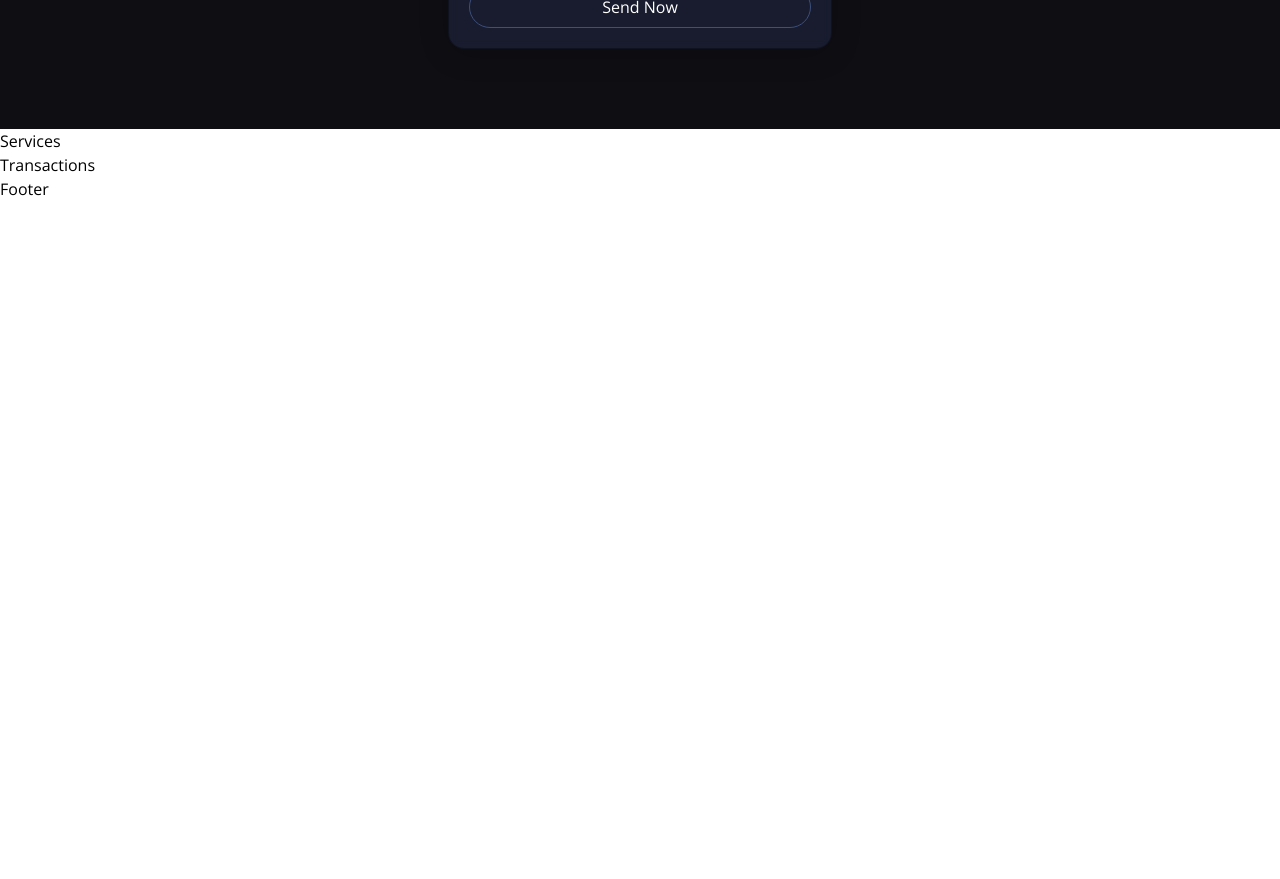
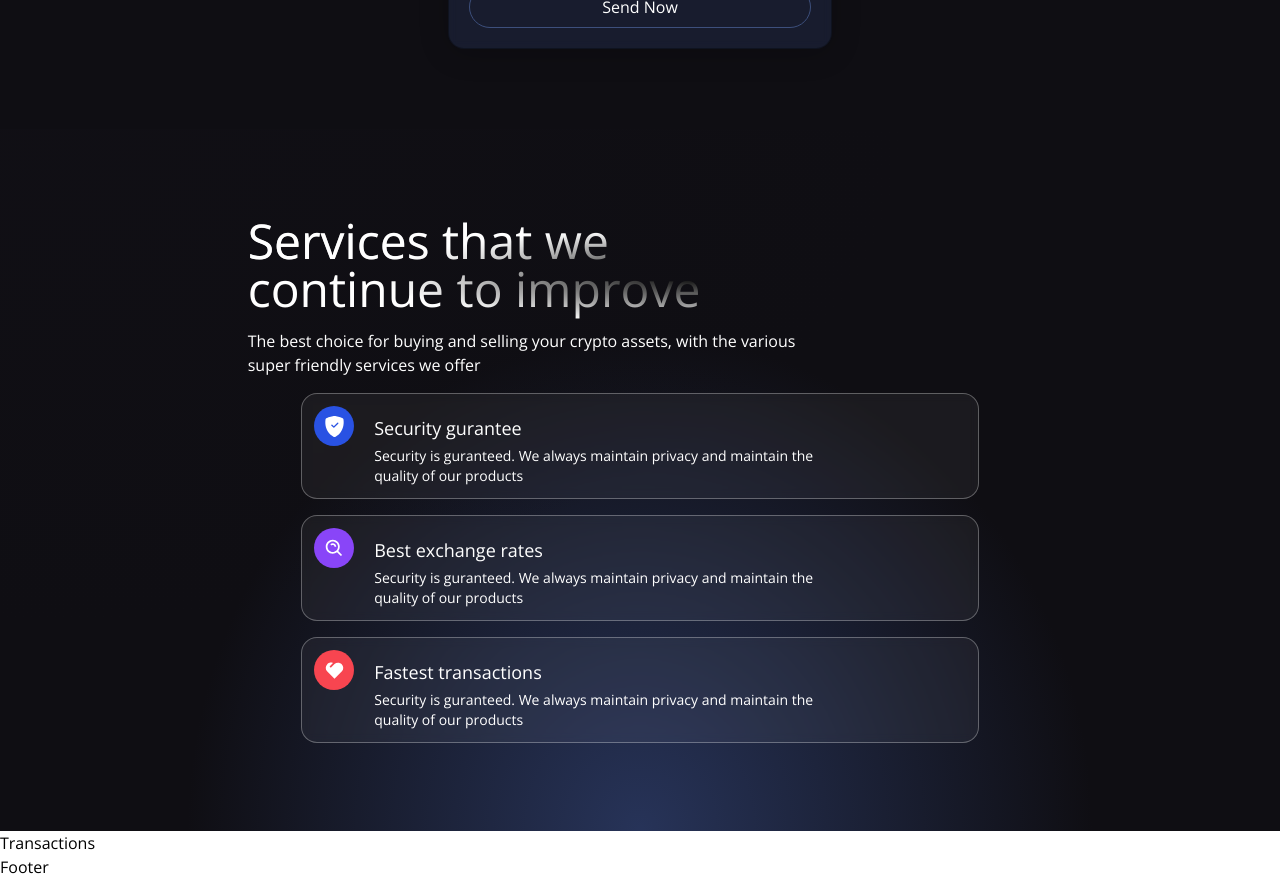
Before and after one commit to atharv02-git/kryptap, a React (Vite) app in the folder clients/: page / in a window 1280 px wide. Shown: the part 1100-1979 px from the top of the page. Before the commit the page ends 1301 px from the top, so only its background shows below. Built offline with nearby package versions, Linux system fonts and the light colour scheme.

Commit message:
Services section added to the site

```diff
--- a/clients/src/components/Services.jsx
+++ b/clients/src/components/Services.jsx
@@ -1,7 +1,59 @@
-import React from 'react'
+import React from "react";
+import { BsShieldFillCheck } from "react-icons/bs";
+import { BiSearchAlt } from "react-icons/bi";
+import { RiHeart2Fill } from "react-icons/ri";
 
-export default function Services() {
-  return (
-    <div>Services</div>
-  )
-}
+const ServiceCard = ({ color, title, icon, subtitle }) => (
+  <div className="flex flex-row justify-start items-start white-glassmorphism p-3 m-2 cursor-pointer hover:shadow-xl">
+    <div className={`w-10 h-10 rounded-full flex justify-center items-center ${color}`}>
+      {icon}
+    </div>
+    <div className="ml-5 flex flex-col flex-1">
+      <h3 className="mt-2 text-white text-lg">{title}</h3>
+      <p className="mt-1 text-white text-sm md:w-9/12">
+        {subtitle}
+      </p>
+    </div>
+  </div>
+);
+
+const Services = () => (
+  <div className="flex w-full justify-center items-center gradient-bg-services">
+    <div className="flex mf:flex-row flex-col items-center justify-between md:p-20 py-12 px-4">
+      <div className="flex-1 flex flex-col justify-start items-start">
+        <h1 className="text-white text-3xl sm:text-5xl py-2 text-gradient ">
+          Services that we
+          <br />
+          continue to improve
+        </h1>
+        <p className="text-left my-2 text-white font-light md:w-9/12 w-11/12 text-base">
+          The best choice for buying and selling your crypto assets, with the
+          various super friendly services we offer
+        </p>
+      </div>
+
+      <div className="flex-1 flex flex-col justify-start items-center">
+        <ServiceCard
+          color="bg-[#2952E3]"
+          title="Security gurantee"
+          icon={<BsShieldFillCheck fontSize={21} className="text-white" />}
+          subtitle="Security is guranteed. We always maintain privacy and maintain the quality of our products"
+        />
+        <ServiceCard
+          color="bg-[#8945F8]"
+          title="Best exchange rates"
+          icon={<BiSearchAlt fontSize={21} className="text-white" />}
+          subtitle="Security is guranteed. We always maintain privacy and maintain the quality of our products"
+        />
+        <ServiceCard
+          color="bg-[#F84550]"
+          title="Fastest transactions"
+          icon={<RiHeart2Fill fontSize={21} className="text-white" />}
+          subtitle="Security is guranteed. We always maintain privacy and maintain the quality of our products"
+        />
+      </div>
+    </div>
+  </div>
+);
+
+export default Services;
```
